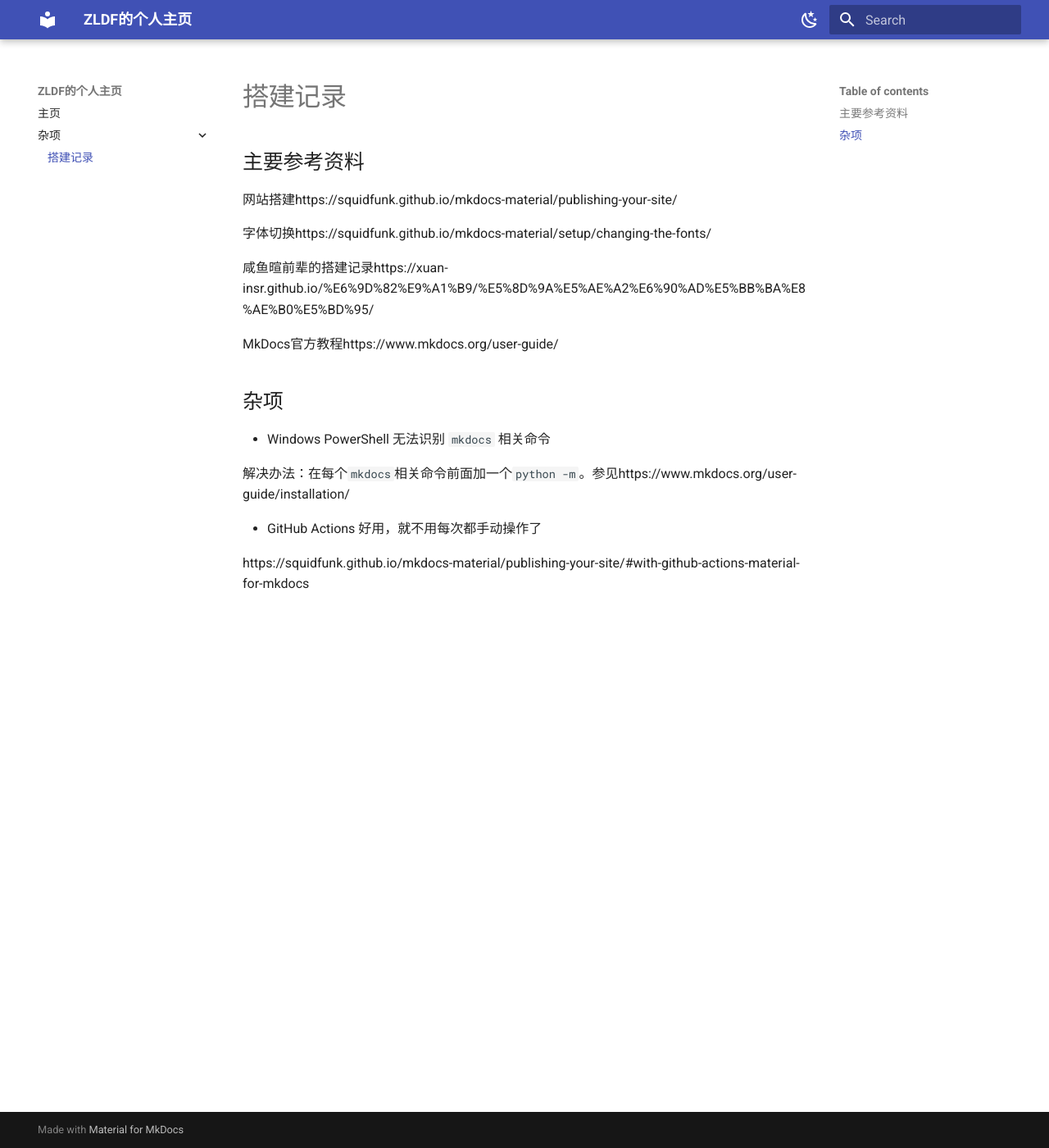
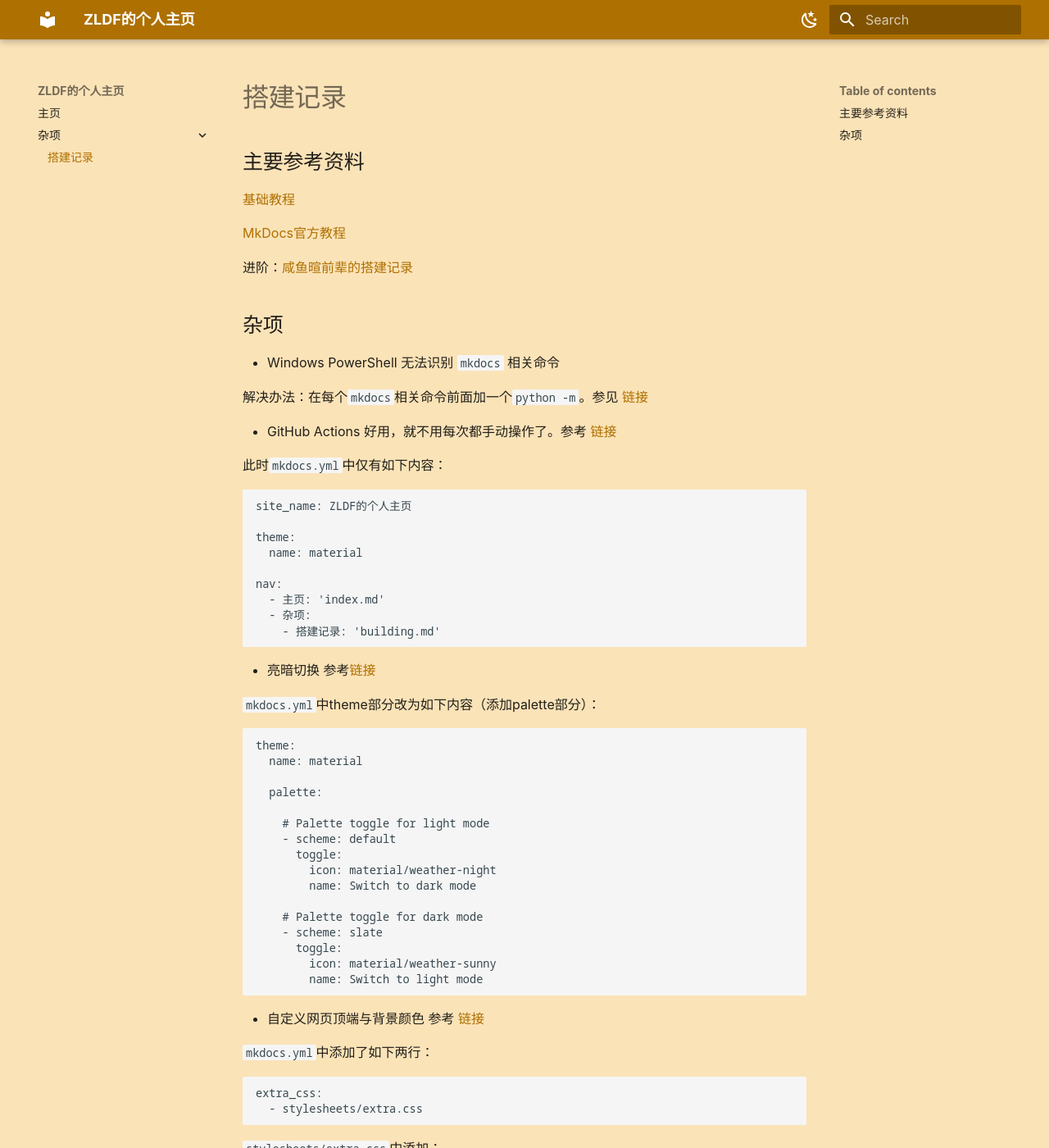
Before and after one commit to ZhengliangDuanfang/hmpg_mkdocs, an MkDocs documentation site: the page built from docs/building.md, in a window 1280 px wide and 1400 px high. Shown: the whole window at 82% size. Built offline with MkDocs 1.6.1 and Material for MkDocs 9.7.7, drawn with Linux system fonts in a browser that asks for light colours; some of the changed text lies outside the part shown.

Commit message:
增加了黑白模式，修改字体

````diff
--- a/docs/building.md
+++ b/docs/building.md
@@ -2,24 +2,76 @@
 
 ## 主要参考资料
 
-网站搭建https://squidfunk.github.io/mkdocs-material/publishing-your-site/
+[基础教程](https://squidfunk.github.io/mkdocs-material/publishing-your-site/)
 
-字体切换https://squidfunk.github.io/mkdocs-material/setup/changing-the-fonts/
+[MkDocs官方教程](https://www.mkdocs.org/user-guide/)
 
-咸鱼暄前辈的搭建记录https://xuan-insr.github.io/%E6%9D%82%E9%A1%B9/%E5%8D%9A%E5%AE%A2%E6%90%AD%E5%BB%BA%E8%AE%B0%E5%BD%95/
-
-MkDocs官方教程https://www.mkdocs.org/user-guide/
-
-
+进阶：[咸鱼暄前辈的搭建记录](https://xuan-insr.github.io/%E6%9D%82%E9%A1%B9/%E5%8D%9A%E5%AE%A2%E6%90%AD%E5%BB%BA%E8%AE%B0%E5%BD%95/)
 
 ## 杂项
 
 - Windows PowerShell 无法识别 `mkdocs` 相关命令
 
-  解决办法：在每个`mkdocs`相关命令前面加一个`python -m`。参见https://www.mkdocs.org/user-guide/installation/
+  解决办法：在每个`mkdocs`相关命令前面加一个`python -m`。参见 [链接](https://www.mkdocs.org/user-guide/installation/)
 
+- GitHub Actions 好用，就不用每次都手动操作了。参考 [链接](https://squidfunk.github.io/mkdocs-material/publishing-your-site/#with-github-actions-material-for-mkdocs)
 
+此时`mkdocs.yml`中仅有如下内容：
+```
+site_name: ZLDF的个人主页
 
-- GitHub Actions 好用，就不用每次都手动操作了
+theme:
+  name: material
 
-  https://squidfunk.github.io/mkdocs-material/publishing-your-site/#with-github-actions-material-for-mkdocs
+nav:
+  - 主页: 'index.md'
+  - 杂项:
+    - 搭建记录: 'building.md'
+```
+
+- 亮暗切换 参考[链接](https://squidfunk.github.io/mkdocs-material/setup/changing-the-colors/#color-palette-toggle)
+
+`mkdocs.yml`中theme部分改为如下内容（添加palette部分）：
+
+```
+theme:
+  name: material
+
+  palette:
+
+    # Palette toggle for light mode
+    - scheme: default
+      toggle:
+        icon: material/weather-night
+        name: Switch to dark mode
+
+    # Palette toggle for dark mode
+    - scheme: slate
+      toggle:
+        icon: material/weather-sunny
+        name: Switch to light mode
+```
+
+- 自定义网页顶端与背景颜色 参考 [链接](https://squidfunk.github.io/mkdocs-material/setup/changing-the-colors/#custom-color-schemes)
+
+`mkdocs.yml`中添加了如下两行：
+```
+extra_css:
+  - stylesheets/extra.css
+```
+`stylesheets/extra.css`中添加：
+```
+[data-md-color-scheme="default"] {
+    --md-primary-fg-color:        #AE7000;
+    --md-default-bg-color: #fbe3b8;
+  }
+
+[data-md-color-scheme="slate"] {
+    --md-primary-fg-color:        #845A23;
+  }
+```
+其中，`default`和`slate`两个选项分别与亮暗切换部分的`scheme`值相对应。
+
+- 更换字体：主要根据[这个链接](https://squidfunk.github.io/mkdocs-material/setup/changing-the-fonts/#regular-font)。
+
+一个问题是字体依赖谷歌源，有时会被墙。网上给出的[换源方法](http://zongming.net/read-1426/)并不成功，原因是在对应html文件中找不到字体部分。
--- /dev/null
+++ b/docs/stylesheets/extra.css
@@ -0,0 +1,8 @@
+[data-md-color-scheme="default"] {
+    --md-primary-fg-color:        #AE7000;
+    --md-default-bg-color: #fbe3b8;
+  }
+
+[data-md-color-scheme="slate"] {
+    --md-primary-fg-color:        #845A23;
+  }
--- a/mkdocs.yml
+++ b/mkdocs.yml
@@ -3,6 +3,9 @@
 theme:
   name: material
 
+  font:
+    text: 'Noto Serif SC'
+    code: 'Noto Sans Mono'
   palette:
 
     # Palette toggle for light mode
@@ -21,3 +24,6 @@
   - 主页: 'index.md'
   - 杂项:
     - 搭建记录: 'building.md'
+
+extra_css:
+  - stylesheets/extra.css
````
